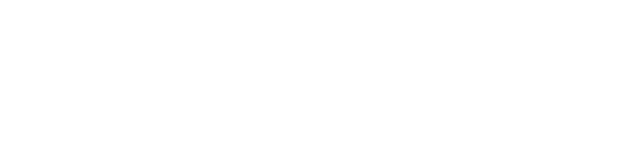
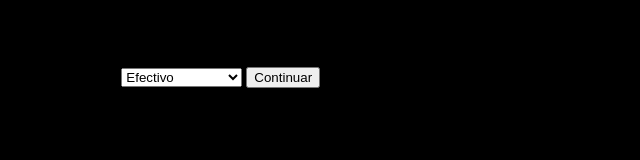
Before and after one commit to Aldana997/Entrega-Coder, a plain HTML site: page Entrega/metododepago.html in a window 1280 px wide. Shown: the whole page, without its empty margins (0-640 px from the left). Drawn offline with Linux system fonts and the light colour scheme; files that its build step writes are made by us from their sources.

Commit message:
15/01/24

```diff
--- a/Entrega/metododepago.html
+++ b/Entrega/metododepago.html
@@ -1,11 +1,24 @@
 <!DOCTYPE html>
-<html lang="en">
+<html lang="es">
 <head>
-    <meta charset="UTF-8">
-    <meta name="viewport" content="width=device-width, initial-scale=1.0">
-    <title>Document</title>
+  <meta charset="UTF-8">
+  <meta name="viewport" content="width=device-width, initial-scale=1.0">
+  <title>Selección de Método de Pago</title>
+  <link rel="stylesheet" href="stylespago.css">
 </head>
 <body>
 
+  <h2>Seleccione su método de pago:</h2>
+
+  <form action="procesar_pago.php" method="post">
+    <label for="metodo_pago">Método de Pago:</label>
+    <select id="metodo_pago" name="metodo_pago">
+      <option value="Efectivo">Efectivo</option>
+      <option value="Tarjeta-débito">Tarjeta de débito</option>
+    </select>
+
+    <input type="submit" value="Continuar">
+  </form>
+
 </body>
 </html>
--- /dev/null
+++ b/stylespago.css
@@ -0,0 +1,4 @@
+body{
+    border-radius: 5px;
+    background-color: black;
+}
```
